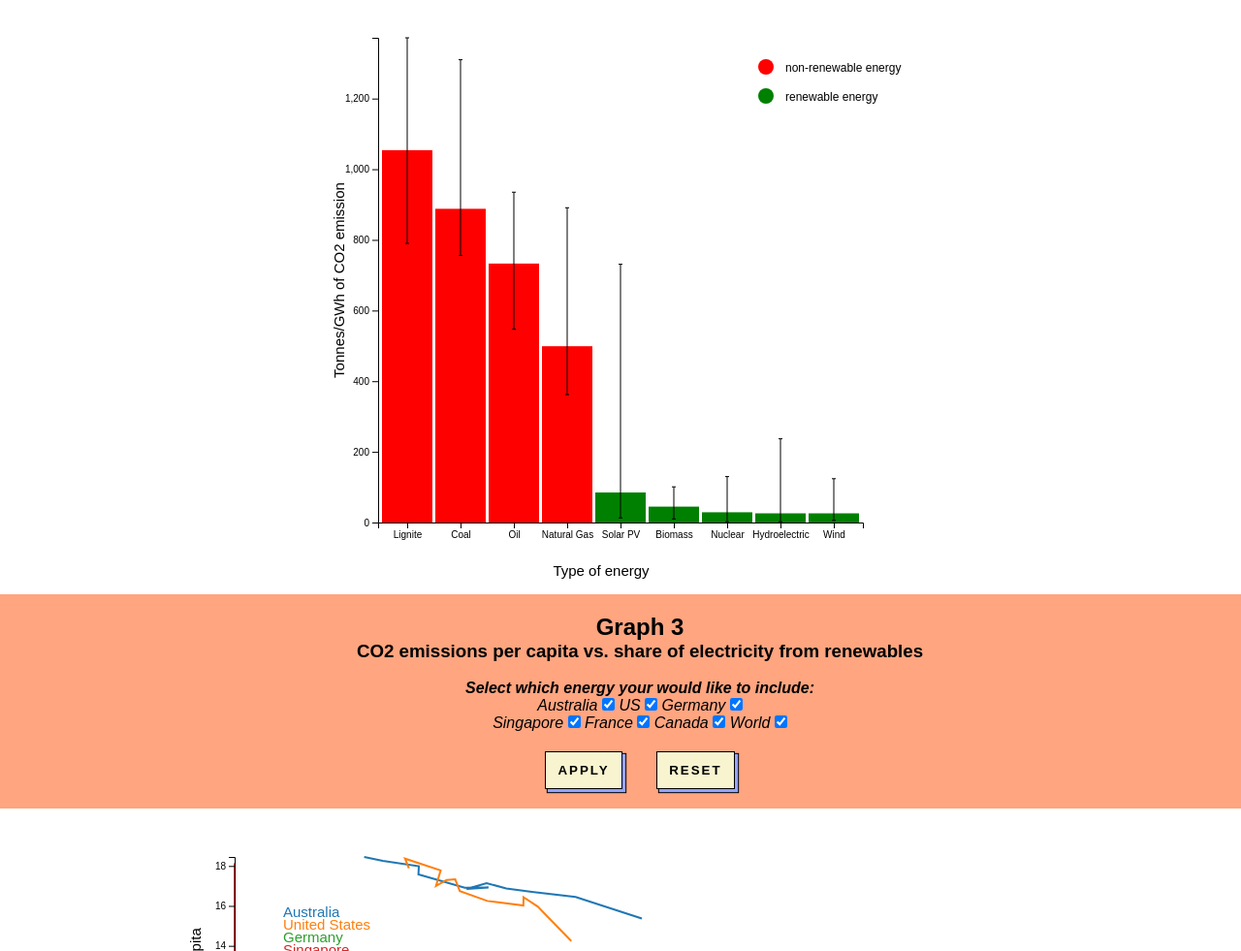
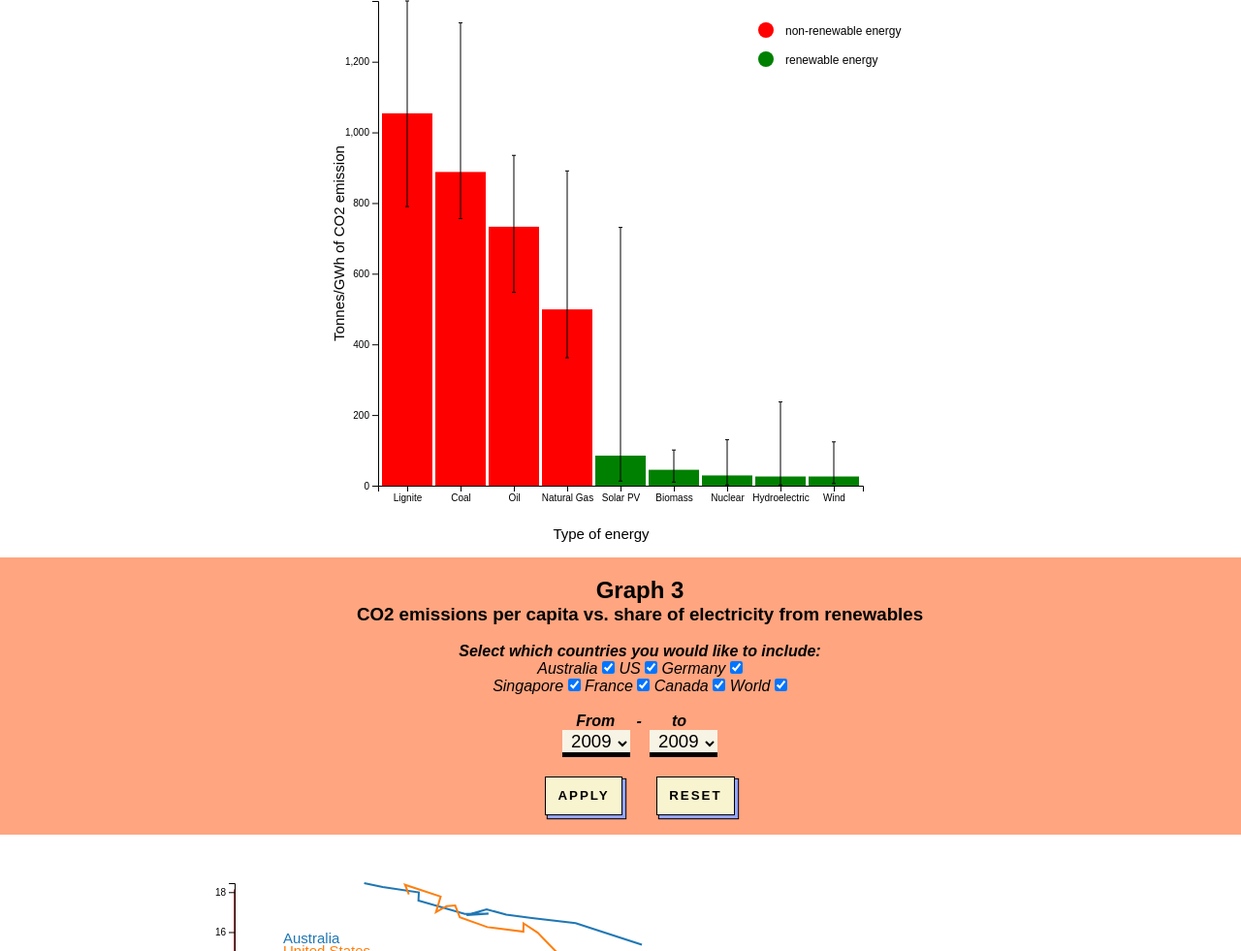
Before and after one commit to thuminhnguyen04/thuminhnguyen04.github.io, a plain HTML site: page index.html in a window 1280 px wide. Shown: the part 1726-2707 px from the top of the page at 97% size. Drawn offline with nearby package versions, Linux system fonts and the light colour scheme; no server answers.

Commit message:
add function for vis3

```diff
--- a/index.html
+++ b/index.html
@@ -117,7 +117,7 @@
 	<h2>Graph 3</h2>
 	<h3>CO2 emissions per capita vs. share of electricity from renewables</h3>
 		<br>
-			<legend><strong><em>Select which energy your would like to include:</em></strong></legend>
+			<legend><strong><em>Select which countries you would like to include:</em></strong></legend>
 			<p><em>
 
 			<label for="australia">Australia</label>
@@ -141,6 +141,44 @@
 				<input type="checkbox" id="world" name="category[]" value="world" checked="checked"/>
 
 			</em></p>
+<br>
+<p><em><strong>From &nbsp&nbsp&nbsp - &nbsp&nbsp&nbsp&nbsp&nbsp to&nbsp&nbsp&nbsp&nbsp</em></strong></p>
+<p>
+<label for="membership"></label>
+	<select name="membership" id="vis3_year_s">
+ 	<option value="2009" selected>2009</option>
+ 	<option value="2010">2010</option>
+ 	<option value="2011">2011</option>
+ 	<option value="2012">2012</option>
+ 	<option value="2013">2013</option>
+	<option value="2014">2014</option>
+	<option value="2015">2015</option>
+	<option value="2016">2016</option>
+	<option value="2017">2017</option>
+
+	<option value="2018">2018</option>
+	<option value="2019">2019</option>
+	<option value="2020">2020</option>
+	<option value="2021">2021</option>
+	</select>
+	<select name="membership" id="vis3_year_e">
+ 	<option value="2009" selected>2009</option>
+ 	<option value="2010">2010</option>
+ 	<option value="2011">2011</option>
+ 	<option value="2012">2012</option>
+ 	<option value="2013">2013</option>
+	<option value="2014">2014</option>
+	<option value="2015">2015</option>
+	<option value="2016">2016</option>
+	<option value="2017">2017</option>
+
+	<option value="2018">2018</option>
+	<option value="2019">2019</option>
+	<option value="2020">2020</option>
+	<option value="2021">2021</option>
+	</select></p>
+
+
    <p> <button type="button" id="vis3_go" onclick="vis3_goFilter()"><strong>APPLY</strong></button>
      &nbsp&nbsp&nbsp&nbsp&nbsp&nbsp  <button type="button" id="vis3_reset" onclick="vis3_resetFilter()"><strong>RESET</strong></button>
 	</p>
--- a/styles/lab02.1.css
+++ b/styles/lab02.1.css
@@ -117,3 +117,11 @@
 	button, h1{padding: 0px 12px 0px 12px; text-align: center;
 			 margin-left: auto;
 	    margin-right: auto;}
+
+
+  label {
+        clear:both;
+    }
+    select {
+        float:left;margin: 0px 10px 0px 10px;
+    }
```
